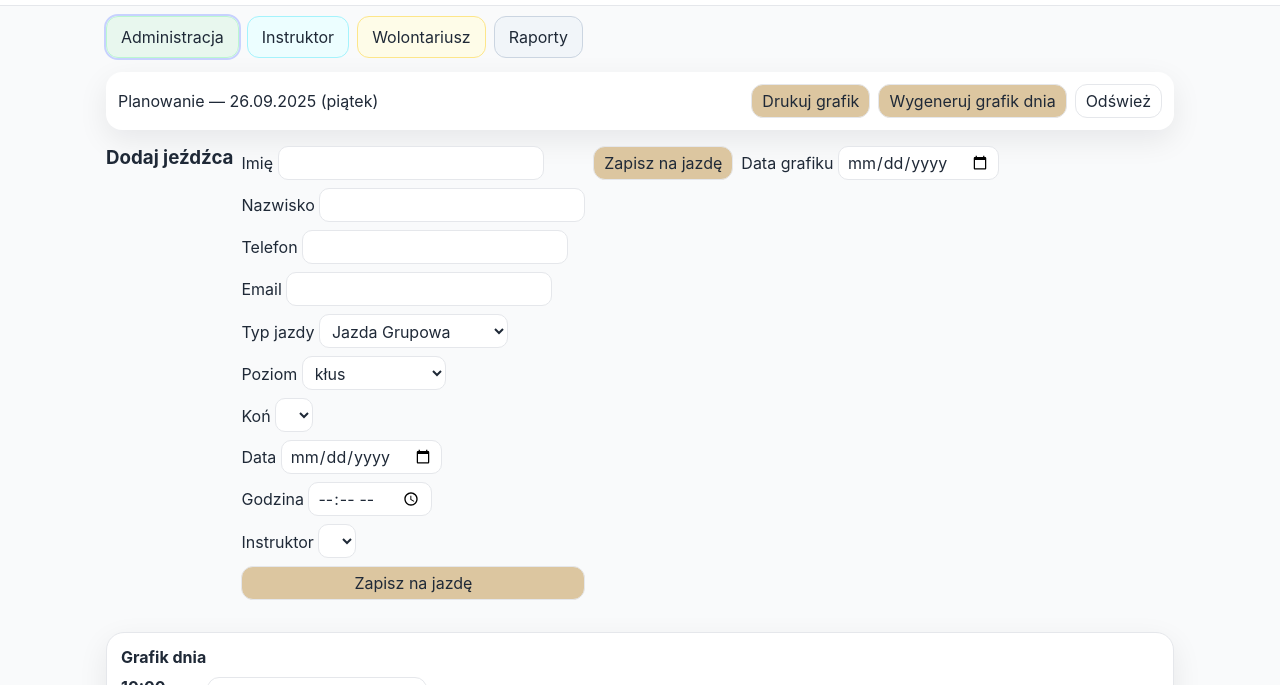
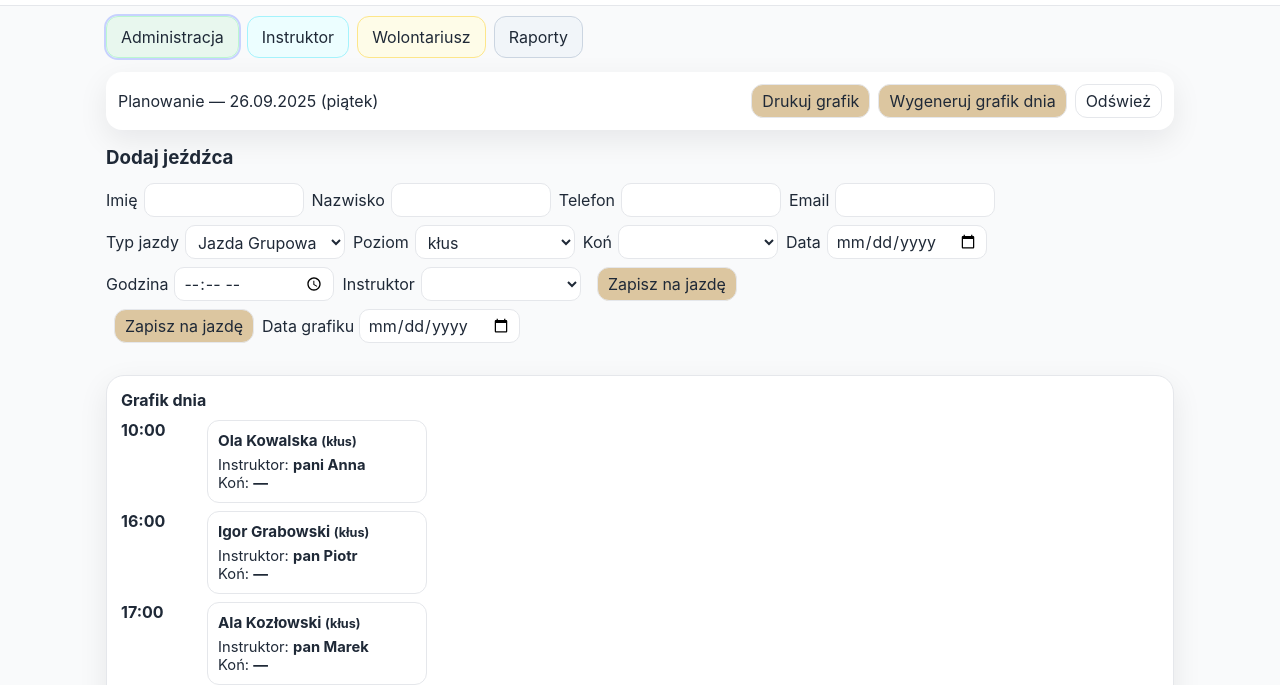
Before and after one commit to malenafuks/equflow-mvp, a plain HTML site: page index.html in a window 1280 px wide. Both pictures are taken after a click on the button "Administracja". Shown: the part 59-744 px from the top of the page. Drawn offline with Linux system fonts and the light colour scheme.

Commit message:
Update styles.css

```diff
--- a/styles.css
+++ b/styles.css
@@ -157,8 +157,26 @@ button,input,select{font:inherit;color:inherit}
 
 /* Tylko widok listy – ukryj przełączniki */
 .viewtog{display:none !important}
-/* === Admin: kompakt i bez rozciągania przycisku === */
-#tab-admin .controls.compact .controls__row{ align-items:flex-start; }
-#tab-admin #a-addRider{ align-self:flex-start; height:auto; }
+/* === Admin: kompakt, pola poziomo (w jednej linii jak się da) === */
+#tab-admin .controls.compact .grid2{
+  display:flex;
+  flex-wrap:wrap;
+  gap:8px;
+  align-items:flex-end;
+}
+#tab-admin .controls.compact .grid2 > label{
+  display:flex;
+  align-items:center;
+  gap:6px;
+  margin:0;
+}
+#tab-admin .controls.compact .grid2 > label > input,
+#tab-admin .controls.compact .grid2 > label > select{
+  width:160px; /* ciasno = mniejsza wysokość całej sekcji */
+}
+#tab-admin #a-addRider{
+  align-self:flex-end;
+  height:auto;
+  margin-left:8px;
+}
 #tab-admin .controls h3{ margin:0 0 6px; }
-#tab-admin .grid2{ gap:8px; grid-template-columns:repeat(auto-fill,minmax(200px,1fr)); }
```
